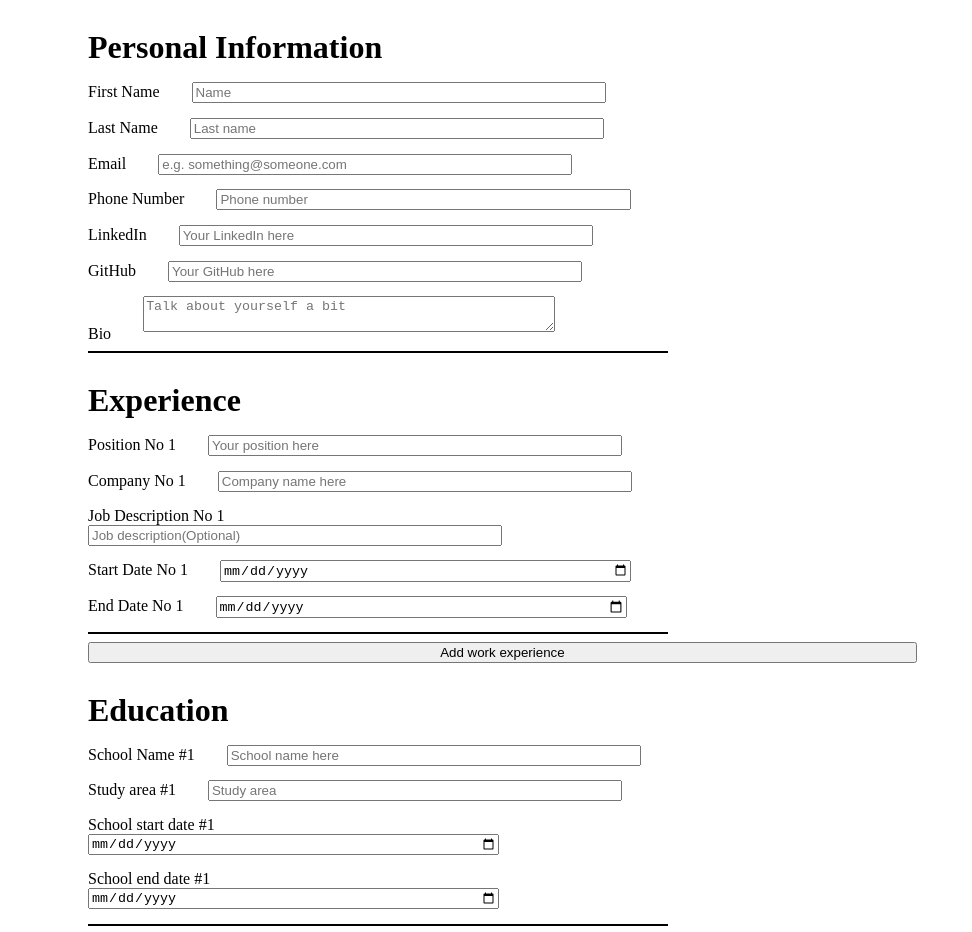
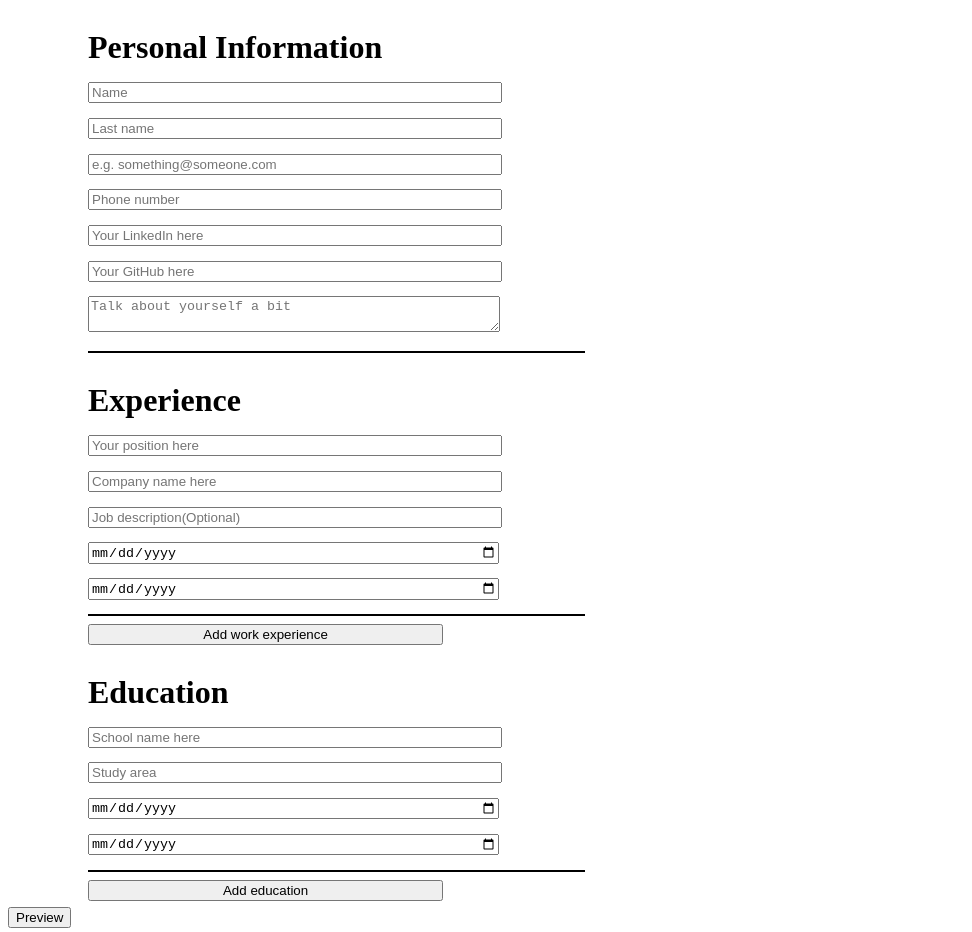
Before and after one commit to muratcan-yuksel/cv-app, a React (Create React App) app: page / in a window 1280 px wide. Shown: the top 932 px of the page, without its empty margins (0-972 px from the left). Built offline with nearby package versions, Linux system fonts and the light colour scheme.

Commit message:
deleted labels, styled buttons

```diff
--- a/src/components/Informatsion.js
+++ b/src/components/Informatsion.js
@@ -15,7 +15,6 @@ function Informatsion(props) {
       <div className="information" key={index}>
         <h1>Personal Information</h1>
         <div id="firstName">
-          <label htmlFor={firstNameId}>First Name</label>
           <input
             type="text"
             name={firstNameId}
@@ -28,7 +27,6 @@ function Informatsion(props) {
           />
         </div>
         <div>
-          <label htmlFor={lastNameId}>Last Name</label>
           <input
             type="text"
             name={lastNameId}
@@ -41,7 +39,6 @@ function Informatsion(props) {
           />
         </div>
         <div>
-          <label htmlFor={emailId}>Email</label>
           <input
             name={emailId}
             data-id={index}
@@ -54,7 +51,6 @@ function Informatsion(props) {
           />
         </div>
         <div>
-          <label htmlFor={telId}>Phone Number</label>
           <input
             type="tel"
             name={telId}
@@ -66,7 +62,6 @@ function Informatsion(props) {
           />
         </div>
         <div>
-          <label htmlFor={linkedinId}>LinkedIn</label>
           <input
             type="text"
             name={linkedinId}
@@ -78,7 +73,6 @@ function Informatsion(props) {
           />
         </div>
         <div>
-          <label htmlFor={githubId}>GitHub</label>
           <input
             type="text"
             name={githubId}
@@ -90,7 +84,6 @@ function Informatsion(props) {
           />
         </div>
         <div>
-          <label htmlFor={bioId}>Bio</label>
           <textarea
             name={bioId}
             data-id={index}
--- a/src/components/Studies.js
+++ b/src/components/Studies.js
@@ -11,7 +11,6 @@ function Studies(props) {
     return (
       <div key={index}>
         <div>
-          <label htmlFor={schoolNameId}>{`School Name #${index + 1}`}</label>
           <input
             type="text"
             name={schoolNameId}
@@ -23,7 +22,6 @@ function Studies(props) {
           />
         </div>
         <div>
-          <label htmlFor={studyAreaId}>{`Study area #${index + 1}`}</label>
           <input
             type="text"
             name={studyAreaId}
@@ -35,9 +33,6 @@ function Studies(props) {
           />
         </div>
         <div>
-          <label htmlFor={schoolStartDateId}>{`School start date #${
-            index + 1
-          }`}</label>
           <input
             type="date"
             name={schoolStartDateId}
@@ -48,9 +43,6 @@ function Studies(props) {
           ></input>
         </div>
         <div>
-          <label htmlFor={schoolEndDateId}>{`School end date #${
-            index + 1
-          }`}</label>
           <input
             type="date"
             name={schoolEndDateId}
--- a/src/components/UserInput.js
+++ b/src/components/UserInput.js
@@ -125,11 +125,15 @@ class UserInput extends Component {
         <Informatsion information={information} />
         <h1>Experience</h1>
         <Work work={work} />
-        <button onClick={this.addWork}>Add work experience</button>
+        <button className="button" onClick={this.addWork}>
+          Add work experience
+        </button>
 
         <h1>Education</h1>
         <Studies studies={studies} />
-        <button onClick={this.addStudies}>Add education</button>
+        <button className="button" onClick={this.addStudies}>
+          Add education
+        </button>
       </div>
     );
   }
--- a/src/components/Work.js
+++ b/src/components/Work.js
@@ -12,7 +12,6 @@ const Work = (props) => {
     return (
       <div key={index}>
         <div>
-          <label htmlFor={positionId}>{`Position No ${index + 1}`}</label>
           <input
             type="text"
             name={positionId}
@@ -24,7 +23,6 @@ const Work = (props) => {
           />
         </div>
         <div>
-          <label htmlFor={companyId}>{`Company No ${index + 1}`}</label>
           <input
             type="text"
             name={companyId}
@@ -36,9 +34,6 @@ const Work = (props) => {
           />
         </div>
         <div>
-          <label htmlFor={jobDescriptionId}>{`Job Description No ${
-            index + 1
-          }`}</label>
           <input
             type="text"
             name={jobDescriptionId}
@@ -50,7 +45,6 @@ const Work = (props) => {
           />
         </div>
         <div>
-          <label htmlFor={startDateId}>{`Start Date No ${index + 1}`}</label>
           <input
             name={startDateId}
             data-id={index}
@@ -61,7 +55,6 @@ const Work = (props) => {
           ></input>
         </div>
         <div>
-          <label htmlFor={endDateId}>{`End Date No ${index + 1}`}</label>
           <input
             name={endDateId}
             data-id={index}
--- a/src/styles/UserInput.css
+++ b/src/styles/UserInput.css
@@ -10,6 +10,9 @@
 }
 .space {
   height: 2px;
-  width: 70%;
+  width: 60%;
   background-color: black;
 }
+.button {
+  width: 30%;
+}
```
